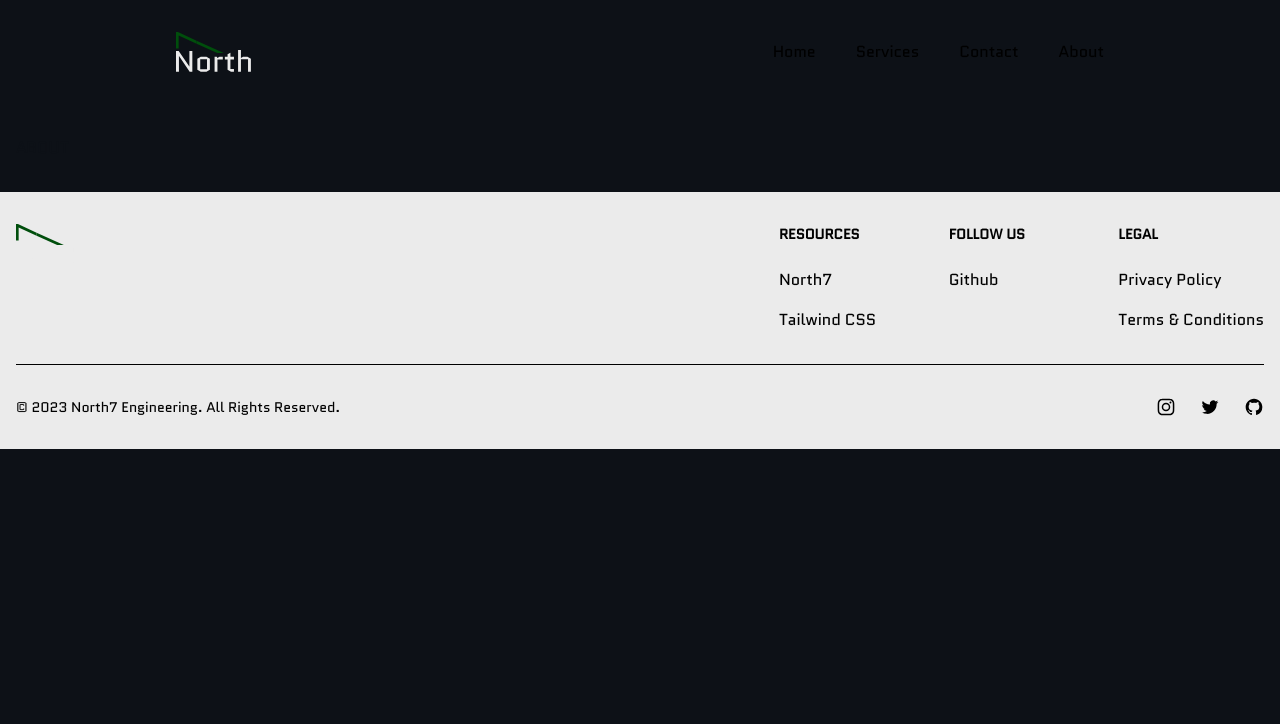
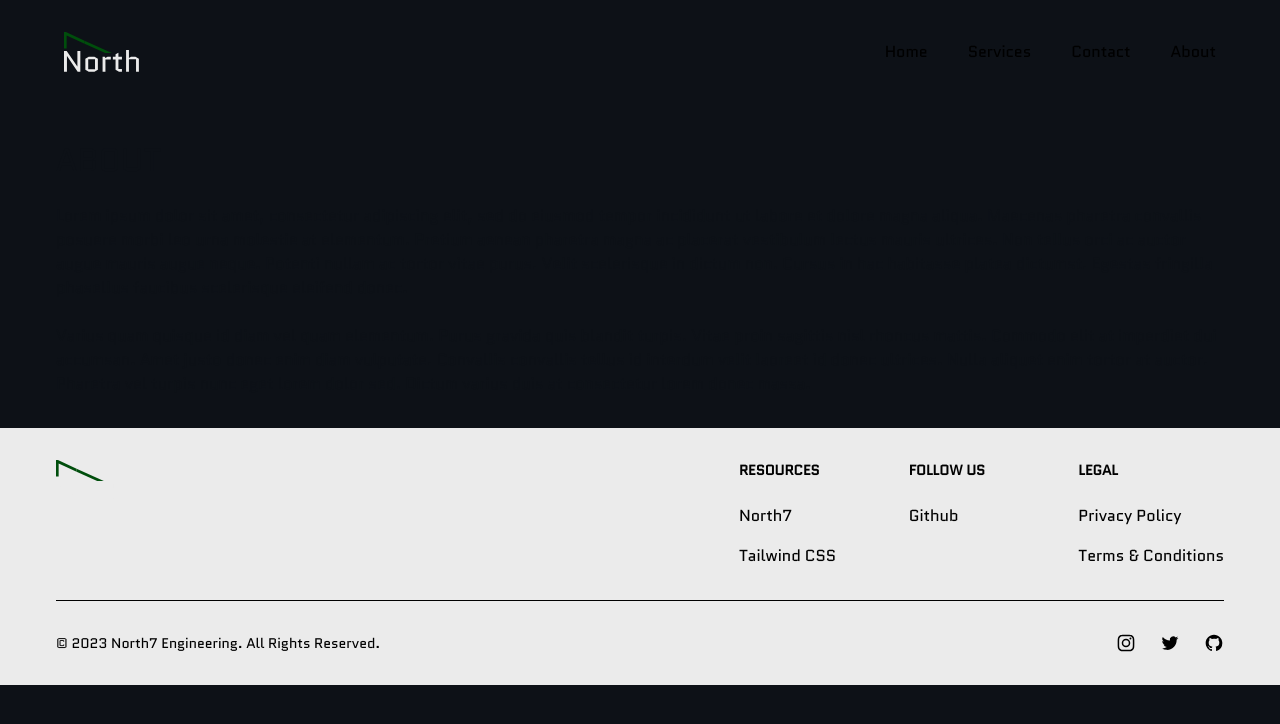
Before and after one commit to north7-engineering/website, a SvelteKit app: page /about in a window 1280 px wide. Shown: the top 724 px of the page. Built offline with nearby package versions, Linux system fonts and the light colour scheme.

Commit message:
Adding page titles

```diff
--- a/src/app.css
+++ b/src/app.css
@@ -22,6 +22,10 @@ body {
   background-color: #0d1117;
 }
 
+h1 {
+  font-size: 2rem;
+}
+
 .regular-font {
   font-family: 'QuanticoRegular', sans-serif;
 }
--- /dev/null
+++ b/src/routes/+page.svelte
@@ -0,0 +1,7 @@
+<script lang="ts">
+  import { onMount } from 'svelte';
+  let pageTitle = 'North7 Engineering';
+  onMount(() => {
+    document.title = pageTitle;
+  });
+</script>
--- a/src/routes/about/+page.svelte
+++ b/src/routes/about/+page.svelte
@@ -1 +1,20 @@
+<script lang="ts">
+  import { onMount } from 'svelte';
+  let pageTitle = 'About - North7 Engineering';
+  onMount(() => {
+    document.title = pageTitle;
+  });
+</script>
+
 <h1 class="regular-font text-black uppercase dark:text-white">About</h1>
+
+<p class="regular-font text-black dark:text-white mt-5">
+    Lorem ipsum dolor sit amet, consectetur adipiscing elit, sed do eiusmod tempor incididunt ut labore et dolore magna aliqua.
+  Maecenas pharetra convallis posuere morbi leo urna molestie at elementum. Pretium aenean pharetra magna ac placerat vestibulum lectus mauris ultrices.
+  Non tellus orci ac auctor augue mauris augue neque. Potenti nullam ac tortor vitae purus. Velit scelerisque in dictum non.
+  Cursus in hac habitasse platea dictumst. Egestas fringilla phasellus faucibus scelerisque eleifend donec.
+  <br><br>
+  Varius quam quisque id diam vel quam elementum. Purus gravida quis blandit turpis. Vitae proin sagittis nisl rhoncus mattis.
+  Commodo elit at imperdiet dui accumsan. Amet justo donec enim diam vulputate. Convallis convallis tellus id interdum velit laoreet id donec ultrices.
+  Nulla aliquet enim tortor at auctor. Pharetra vel turpis nunc eget lorem dolor sed. Dictum varius duis at consectetur lorem donec massa.
+</p>
--- a/src/routes/contact/+page.svelte
+++ b/src/routes/contact/+page.svelte
@@ -1 +1,9 @@
+<script lang="ts">
+  import { onMount } from 'svelte';
+  let pageTitle = 'Contact - North7 Engineering';
+  onMount(() => {
+    document.title = pageTitle;
+  });
+</script>
+
 <h1 class="regular-font text-black uppercase dark:text-white">Contact</h1>
--- a/src/routes/services/+page.svelte
+++ b/src/routes/services/+page.svelte
@@ -1 +1,9 @@
+<script lang="ts">
+  import { onMount } from 'svelte';
+  let pageTitle = 'Services - North7 Engineering';
+  onMount(() => {
+    document.title = pageTitle;
+  });
+</script>
+
 <h1 class="regular-font text-black uppercase dark:text-white">Services</h1>
--- a/tailwind.config.js
+++ b/tailwind.config.js
@@ -6,7 +6,7 @@ export default {
       sm: '480px',
       md: '768px',
       lg: '976px',
-      xl: '1440px',
+      xl: '1200px',
     },
     colors: {
       'blue': '#1fb6ff',
```
